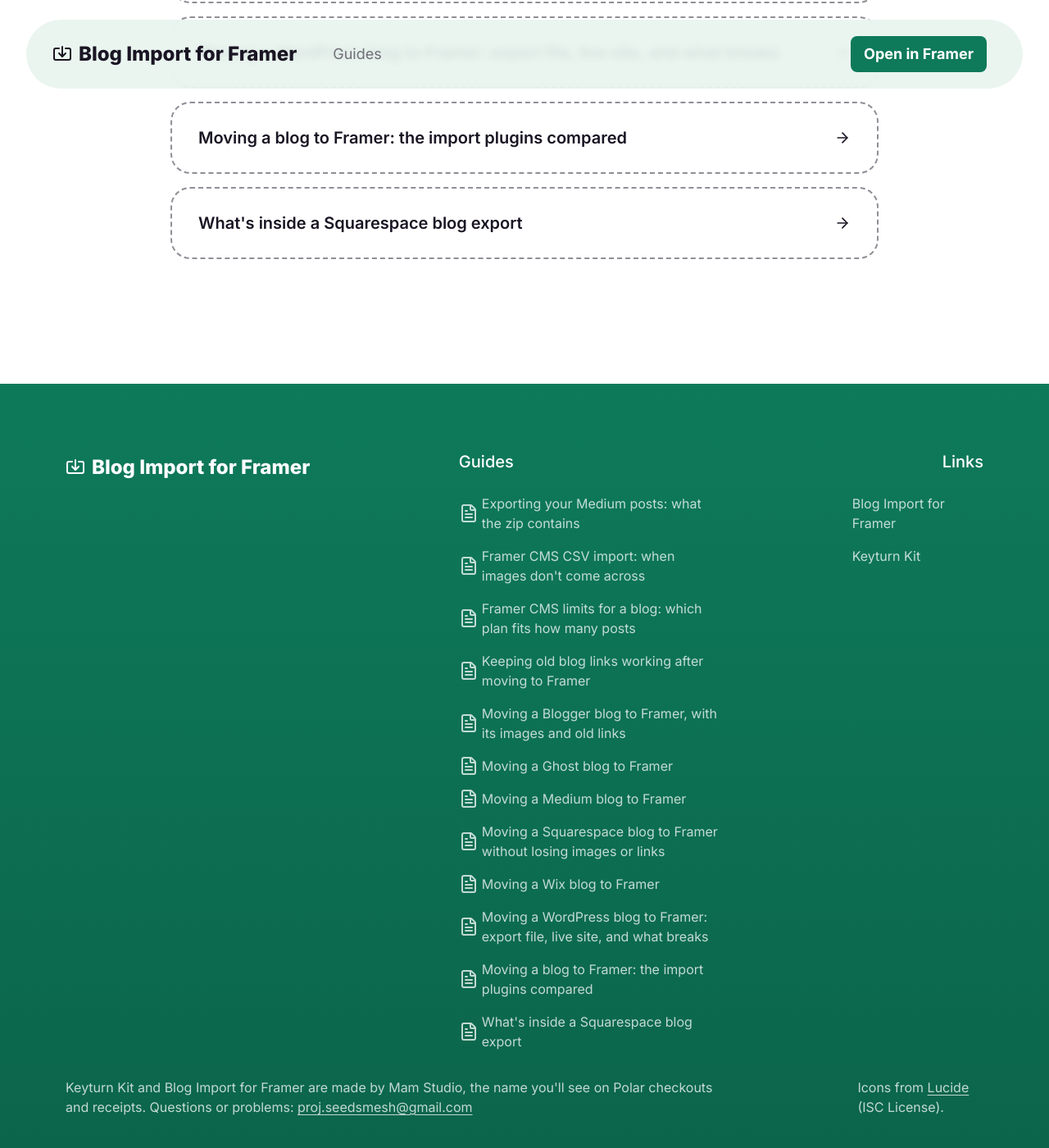
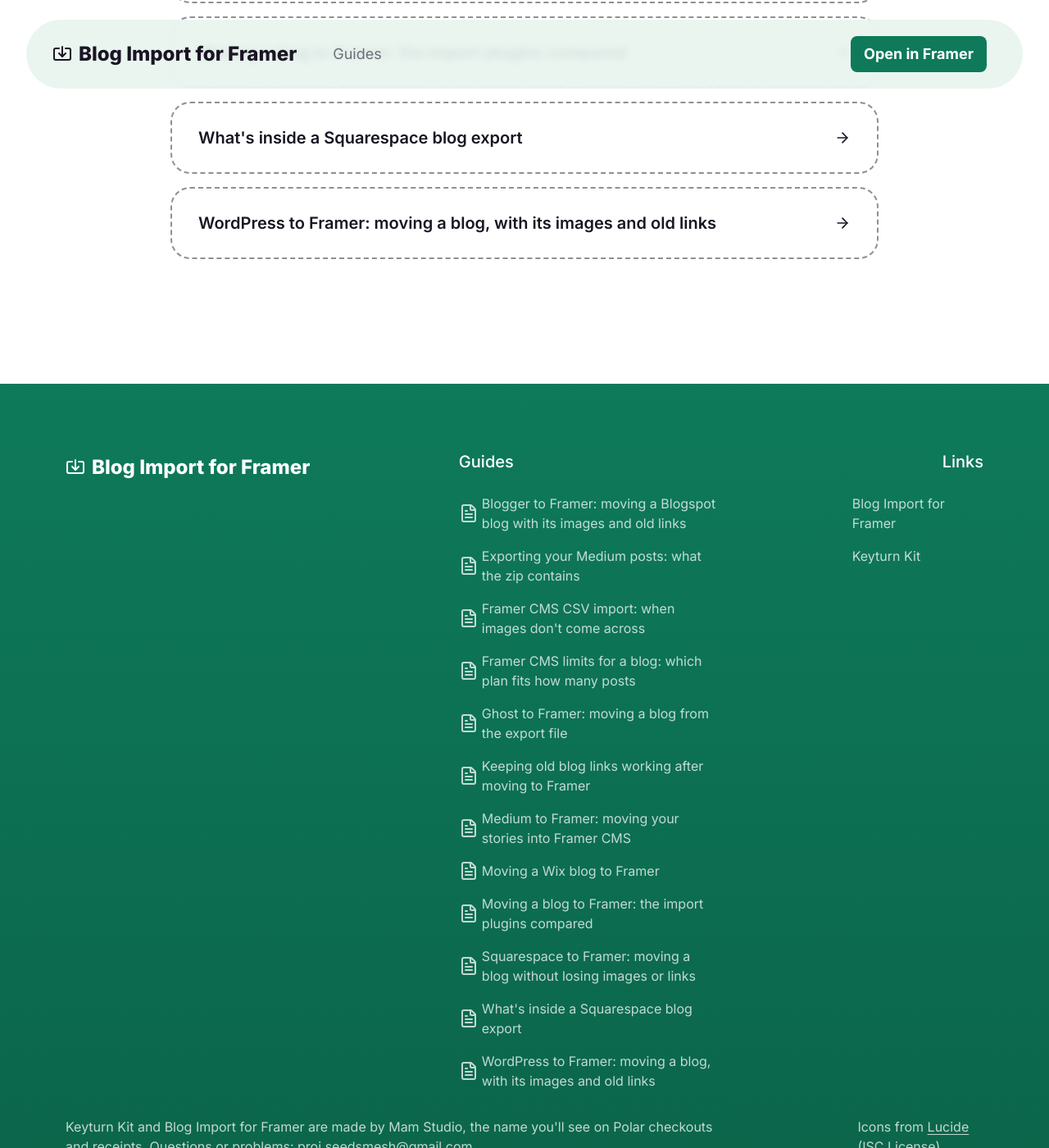
Before and after one commit to keyturnkit/keyturnkit.github.io, a Jekyll site: the page built from guides/squarespace-blog-to-framer.md, in a window 1280 px wide and 1400 px high, scrolled down 6259 px. Shown: the whole window at 82% size. Built offline with Jekyll 4.4.1, drawn with Linux system fonts in a browser that asks for light colours; some of the changed text lies outside the part shown.

Commit message:
Guides: titles and descriptions say 'X to Framer' and 'import'

```diff
--- a/guides/blogger-blog-to-framer.md
+++ b/guides/blogger-blog-to-framer.md
@@ -1,6 +1,6 @@
 ---
 layout: default
-title: "Moving a Blogger blog to Framer, with its images and old links"
+title: "Blogger to Framer: moving a Blogspot blog with its images and old links"
 description: "How to export a Blogspot blog, what the file contains, and how to get posts, labels, images and the old .html addresses into Framer CMS."
 permalink: /guides/blogger-blog-to-framer/
 og_image: /og-blog-import.png
--- a/guides/ghost-blog-to-framer.md
+++ b/guides/ghost-blog-to-framer.md
@@ -1,6 +1,6 @@
 ---
 layout: default
-title: "Moving a Ghost blog to Framer"
+title: "Ghost to Framer: moving a blog from the export file"
 description: "How to export a Ghost blog, what comes across into Framer CMS from the export file, and what doesn't, including images and custom routes."
 permalink: /guides/ghost-blog-to-framer/
 og_image: /og-blog-import.png
--- a/guides/medium-blog-to-framer.md
+++ b/guides/medium-blog-to-framer.md
@@ -1,6 +1,6 @@
 ---
 layout: default
-title: "Moving a Medium blog to Framer"
+title: "Medium to Framer: moving your stories into Framer CMS"
 description: "What Medium's export contains, how to tell stories from replies, and how to get posts, images and tags into Framer CMS."
 permalink: /guides/medium-blog-to-framer/
 og_image: /og-blog-import.png
--- a/guides/wordpress-blog-to-framer.md
+++ b/guides/wordpress-blog-to-framer.md
@@ -1,7 +1,7 @@
 ---
 layout: default
-title: "Moving a WordPress blog to Framer: export file, live site, and what breaks"
-description: "The two ways to get WordPress posts out, what the export file stores that WordPress normally cleans up, and how to bring posts, images and old URLs into Framer CMS."
+title: "WordPress to Framer: moving a blog, with its images and old links"
+description: "How to import a WordPress blog into Framer CMS: the export file or the live site, what WordPress stores that it normally cleans up, and how posts, images and old URLs come across."
 permalink: /guides/wordpress-blog-to-framer/
 og_image: /og-blog-import.png
 ---
```
Also changed, not shown: guides/squarespace-blog-to-framer.md (+2 -2 lines).
